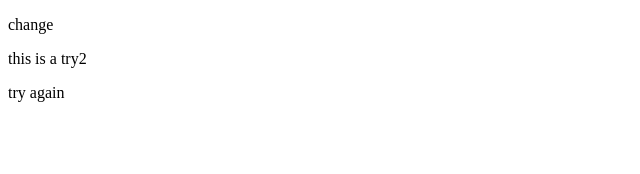
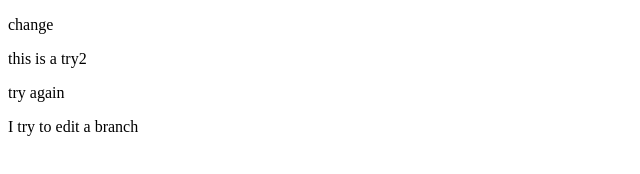
Before and after one commit to LikeGotoLF/LearnCode, a plain HTML site: page index.html in a window 1280 px wide. Shown: the whole page, without its empty margins (0-640 px from the left). Drawn offline with Linux system fonts and the light colour scheme.

Commit message:
branch first change

```diff
--- a/index.html
+++ b/index.html
@@ -9,5 +9,9 @@
   <p>change</p>
   <p>this is a try2</p>
   <p>try again</p>
+
+  <moudle-two>
+    <p>I try to edit a branch</p>
+  </moudle-two>
 </body>
 </html>
```
